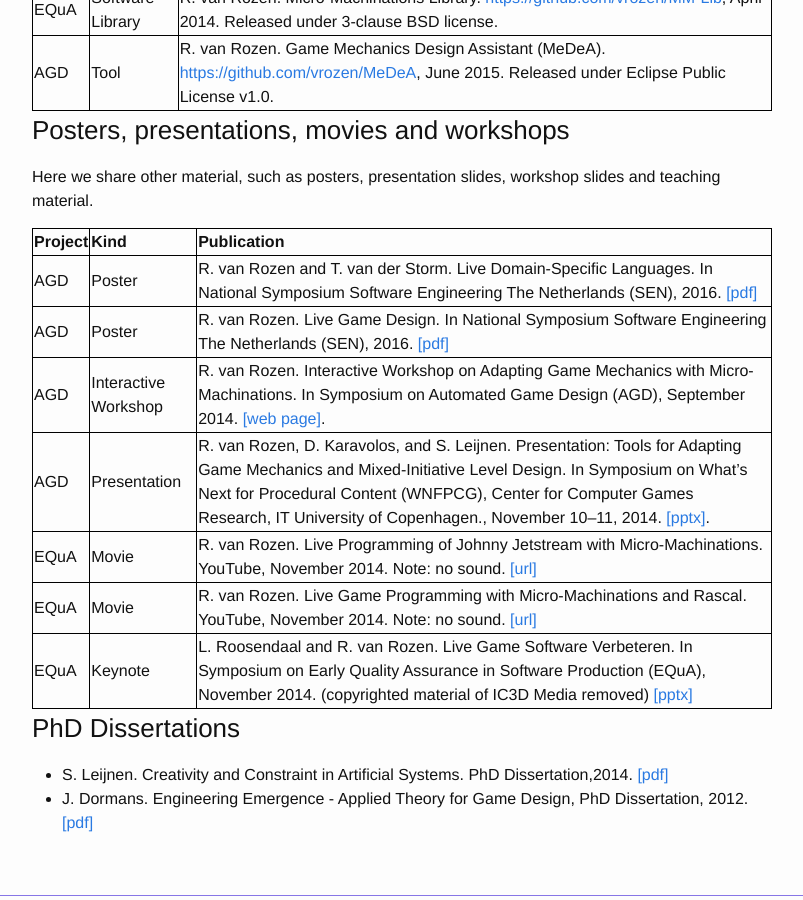
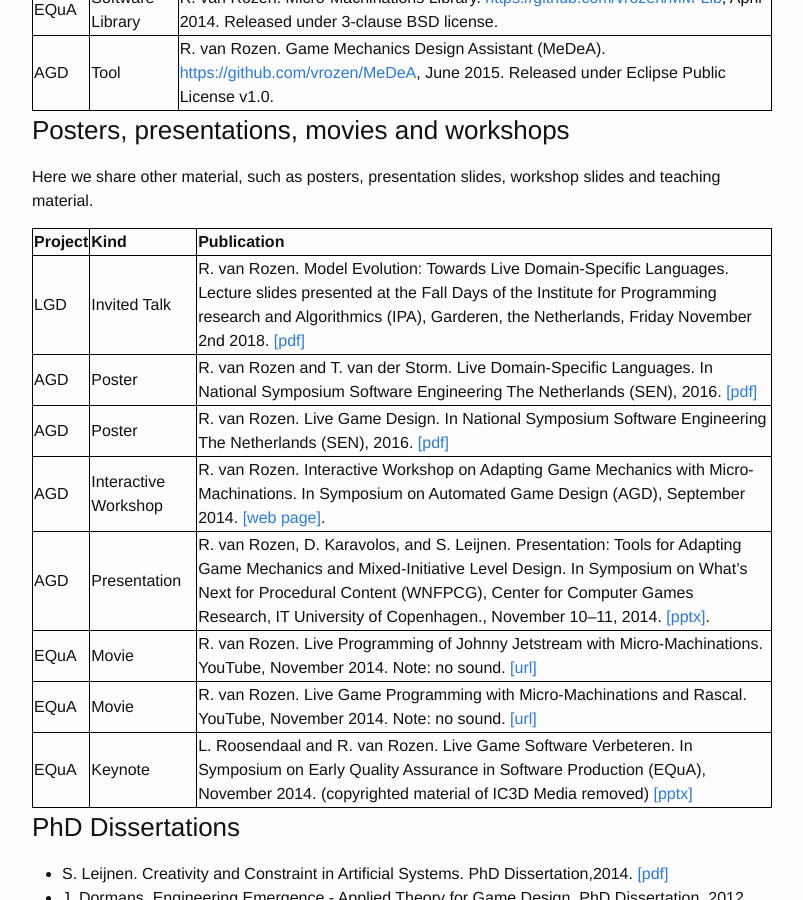
Before and after one commit to LiveGameDesign/LiveGameDesign.github.io, a Jekyll site: the page built from publications.md, in a window 1280 px wide and 900 px high, scrolled down 2212 px. Shown: the whole window, without its empty margins (238-1041 px from the left). Built offline with Jekyll 4.4.1, drawn with Linux system fonts in a browser that asks for light colours.

Commit message:
added talk

```diff
--- a/publications.md
+++ b/publications.md
@@ -73,6 +73,7 @@
 
 | Project | Kind                 | Publication |
 |:------- |:---------------------|:----------- |
+| LGD    | Invited Talk          | R. van Rozen. Model Evolution: Towards Live Domain-Specific Languages. Lecture slides presented at the Fall Days of the Institute for Programming research and Algorithmics (IPA), Garderen, the Netherlands, Friday November 2nd 2018. [[pdf]]({{ site.url }}/assets/IPA_Fall_Days_2018_vRozen.pdf) |
 | AGD    | Poster                | R. van Rozen and T. van der Storm. Live Domain-Specific Languages. In National Symposium Software Engineering The Netherlands (SEN), 2016. [[pdf]](http://LiveGameDesign.github.io/assets/LiveDSLs_SEN2016.pdf)|
 | AGD    | Poster                | R. van Rozen. Live Game Design. In National Symposium Software Engineering The Netherlands (SEN), 2016. [[pdf]](http://LiveGameDesign.github.io/assets/LiveGameDesign_SEN2016.pdf)|
 | AGD     | Interactive Workshop | R. van Rozen. Interactive Workshop on Adapting Game Mechanics with Micro-Machinations. In Symposium on Automated Game Design (AGD), September 2014. [[web page]](http://vrozen.github.io/agd2014/). |
```
